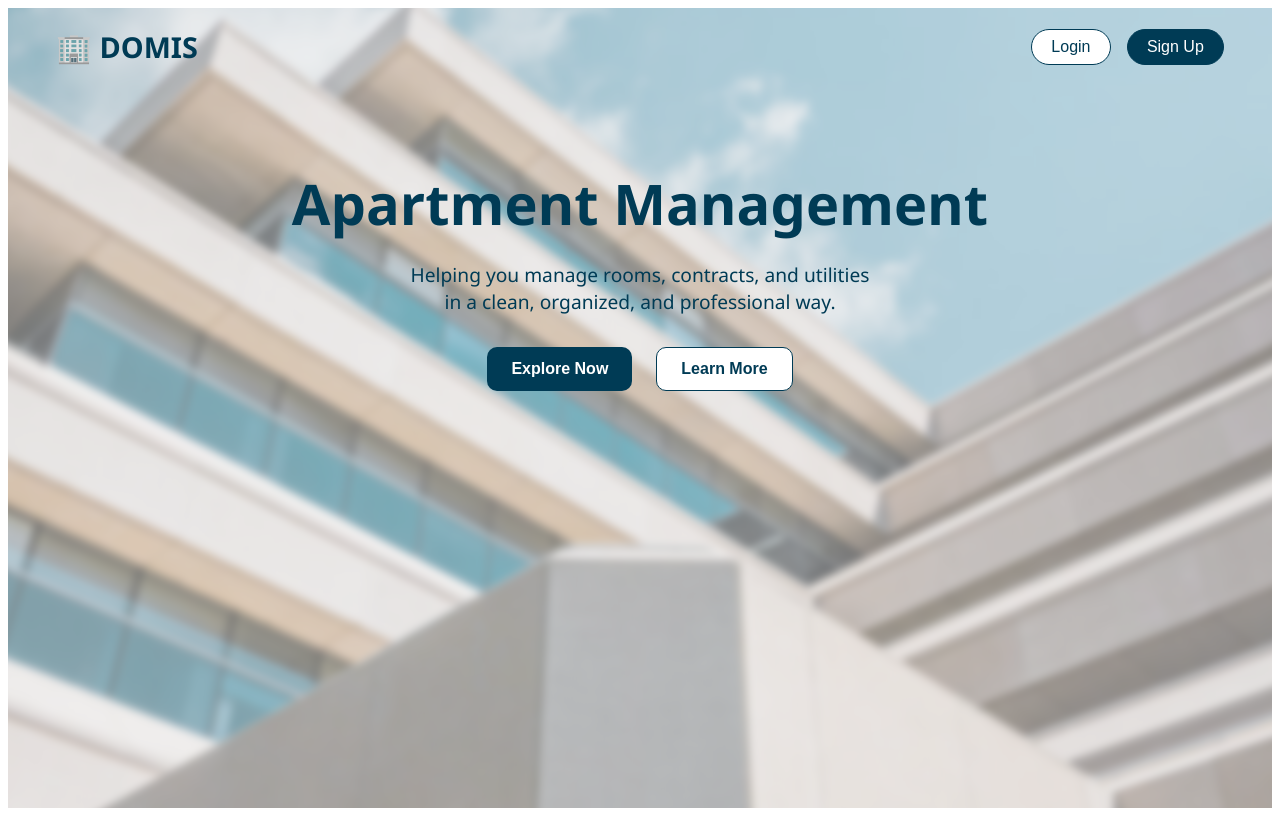
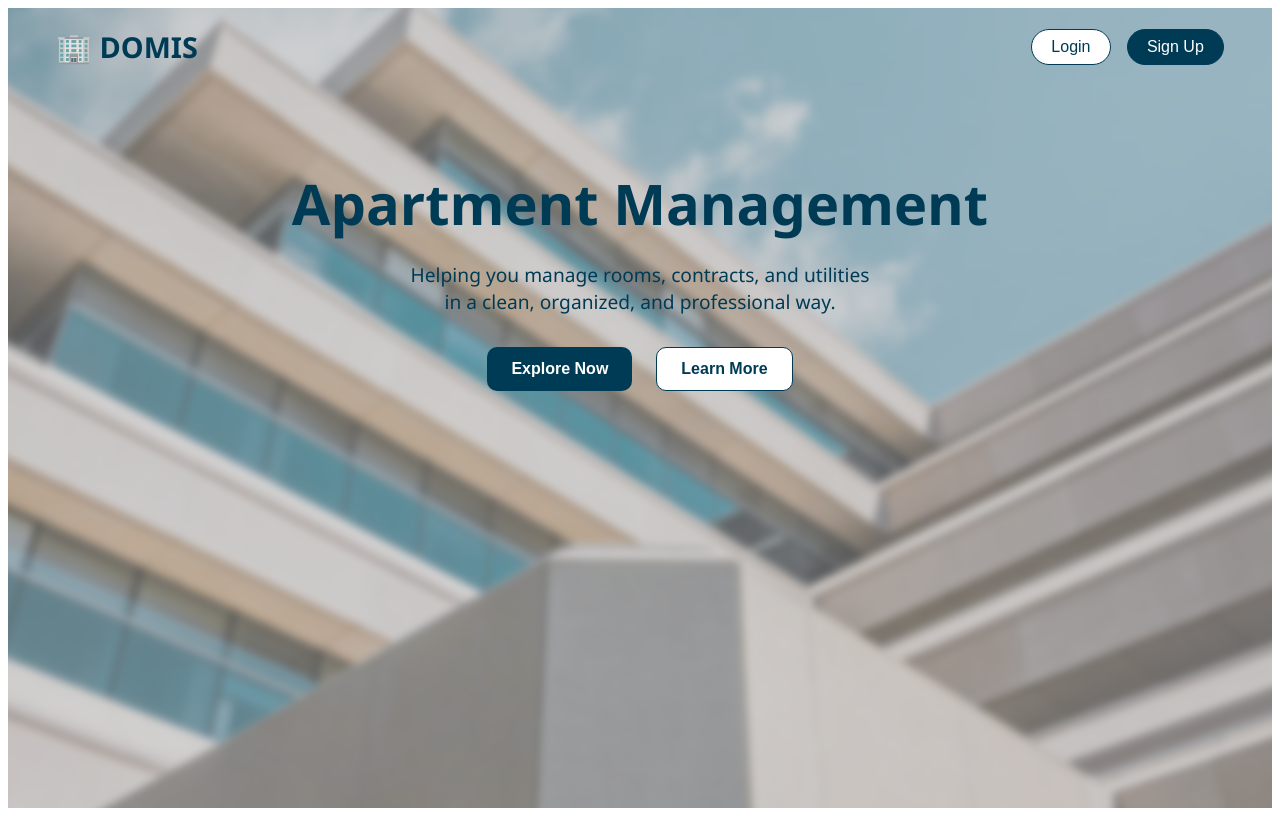
Before and after one commit to gathosan012/PE-2025, a React (Vite) app in the folder frontend/: page / in a window 1280 px wide. Built offline with nearby package versions, Linux system fonts and the light colour scheme.

Commit message:
Update UI

```diff
--- a/frontend/src/styling/components/signin.scss
+++ b/frontend/src/styling/components/signin.scss
@@ -28,7 +28,7 @@
   content: "";
   position: absolute;
   inset: 0;
-  background-color: rgba(229, 229, 229, 0.5);
+  background-color: rgba(169, 169, 169, 0.5);
   z-index: 2;
 }
 .logo-fixed {
--- a/frontend/src/styling/welcome.scss
+++ b/frontend/src/styling/welcome.scss
@@ -24,7 +24,7 @@
   content: "";
   position: absolute;
   inset: 0;
-  background-color: rgba(229, 229, 229, 0.5);
+  background-color: rgba(169, 169, 169, 0.5);
   z-index: 0;
 }
 
```
